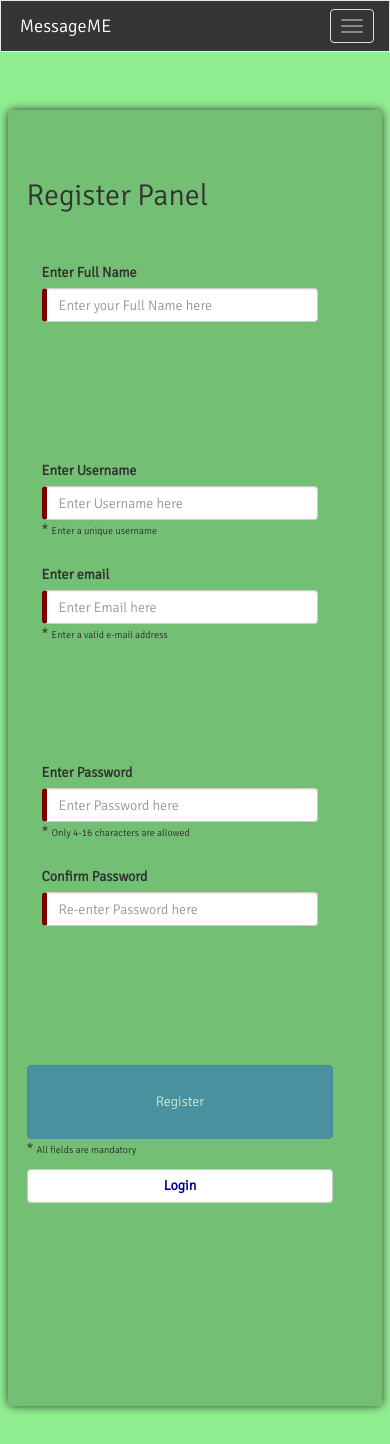
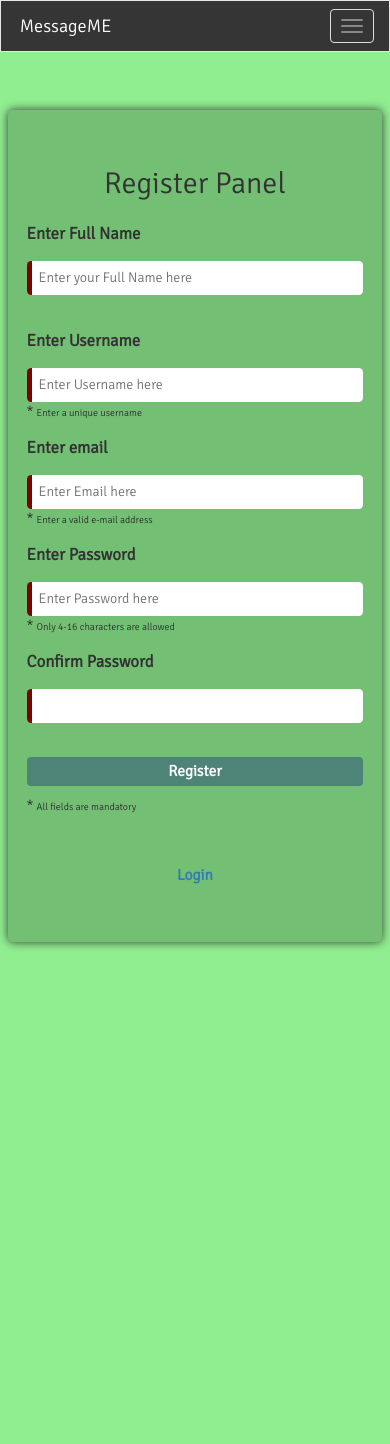
Before and after one commit to manishekaneja/anyMessApplication_a2, an Angular app: page /account/register in a window 390 px wide. After the commit the page ends 980 px from the top, so only its background shows below. Built offline with nearby package versions, Linux system fonts and the light colour scheme.

Commit message:
changes done

```diff
--- a/src/app/dashboard/dashboard.component.css
+++ b/src/app/dashboard/dashboard.component.css
@@ -19,17 +19,6 @@
   .scroll-box::-webkit-scrollbar-thumb {
     background: rgba(0,0,0,.2);
   }
-  .cover-bar {
-    position: absolute;
-    background: #fff;;
-    height: 100%;
-    top: 0;
-    right: 0;
-    width: .4em;
-    -webkit-transition: all .5s;
-    opacity: 1;
-  }
-  /* MAGIC HAPPENS HERE */
   .scroll-bar-wrap:hover .cover-bar {
      opacity: 0;
     -webkit-transition: all .5s;
@@ -46,3 +35,20 @@
   .link{
     color:rgb(71, 71, 247);
   }
+  #upperbox{
+    padding: 1em;
+    background-color: rgba(65,65,65,0.3);
+    box-shadow: 0px 0px 5px #000;
+  }
+  #lowerbox{
+    background-color:rgba(255,255,255,0.9);
+    box-shadow: 0px 0px 5px #aaa;
+    margin-top:10px;
+    padding:1em;
+
+  }
+  @media(min-width:768px){
+    #lowerbox{
+      padding:5em;
+    }
+  }
--- a/src/app/dashboard/dashboard.component.html
+++ b/src/app/dashboard/dashboard.component.html
@@ -1,7 +1,6 @@
-<div id="container">
-  <div class="container col-sm-12" style="background-color: lightgrey;height:200px;">
-    <div id="userinfo" style="margin:10px">
-      <div class="figure" style="background-color: black;width:100px;height:100px;margin:0px auto;border-radius:50%;overflow:hidden;">
+<div>
+  <div id="upperbox">
+    <div style="background-color: black;width:100px;height:100px;margin:0px auto;border-radius:50%;overflow:hidden;">
       <img src="" alt="nf">
     </div>
     <div class="text" style="display:block;text-align: center;font-weight:700;">
@@ -16,9 +15,7 @@
     <a routerLink="/user/{{details.username}}" class="bold link">{{this.ajax.URL}}/{{details.username}}
     </a>
   </div>
-  </div>
-  <div class="container col-sm-12" style="background-color: white;padding:50px;margin-top:10px;">
-    <!-- Nav tabs -->
+  <div id="lowerbox">
     <ul class="nav nav-pills nav-justified" role="tablist">
       <li role="presentation" [ngClass]="{'active':showthis}" (click)="showthis=true;">
         <a> Received
@@ -28,8 +25,6 @@
         <a> Favorites</a>
       </li>
     </ul>
-
-    <!-- Tab panes -->
     <div class="tab-content scroll-box" style="height:400px;overflow-y:scroll;">
       <app-message-list [myList]="details.messages" *ngIf="showthis"></app-message-list>
       <app-message-list [myList]="ajax.userdata.messages|getFav" *ngIf="!showthis"></app-message-list>
--- a/src/app/register/register.component.css
+++ b/src/app/register/register.component.css
@@ -5,8 +5,6 @@
     /* overflow: hidden; */
  /*padding: 20px;
  margin-bottom: 10px;
-
-
 } */
 
 #formcss>*{
@@ -27,7 +25,7 @@ form{
     display: grid;
     grid-gap: 10px;
     grid-template-columns: 1fr 6fr;
-    grid-auto-rows:2fr 2fr 1fr 1fr;
+    grid-auto-rows:2fr 2fr 2fr 2fr 2fr 1.3fr 0.1fr 0.2fr;
 }
 form>label{
     font-size: 1.2em;
@@ -37,17 +35,17 @@ form>div{
     width: 100%;
     height: 100%;
     flex-direction: column;
-    }
-    form>div>input{
+}
+form>div>input{
         padding: 0.5em;
         border: 0px;
         border-radius: 0.3em;
         font-size: 1em;
-    }
-    form>button,form>a{
+}
+form>button,form>a{
         grid-column-start: 1;
         grid-column-end: 3;
-    }
+}
 
 @media(max-width:425px){
     form{
@@ -68,6 +66,8 @@ form>div{
 form>button,form>a{
     text-align: center;
         border: 0px;
+        display: inline-block;
+        width: 100%!important;
         padding: auto;
         font-weight: 700;
         font-size: 1.1em;
--- a/src/app/register/register.component.html
+++ b/src/app/register/register.component.html
@@ -1,4 +1,48 @@
 <div id="formcss">
+  <h2>Register Panel</h2>
+  <form #myform="ngForm">
+    <label for="fullName">Enter Full Name</label>
+    <div>
+      <input type="text" id="fullName" name="fullName" required placeholder="Enter your Full Name here" required [(ngModel)]="data.fullName"
+        #username="ngModel">
+    </div>
+    <label for="username">Enter Username</label>
+    <div>
+      <input type="text" id="username" name="username" required placeholder="Enter Username here" required [(ngModel)]="data.username"
+        #username="ngModel">
+      <span>*
+        <span style="font-size:10px;"> Enter a unique username</span>
+      </span>
+    </div>
+    <label for="email">Enter email</label>
+    <div>
+      <input type="text" id="email" name="email" pattern="^([a-zA-Z0-9_\-\.]+)@([a-zA-Z0-9_\-\.]+)\.([a-zA-Z]{2,5})$" placeholder="Enter Email here"
+        required [(ngModel)]="data.email" #username="ngModel">
+      <span>*
+        <span style="font-size:10px;"> Enter a valid e-mail address</span>
+      </span>
+    </div>
+    <label for="password">Enter Password</label>
+    <div>
+      <input type="password" name="password" id="password" placeholder="Enter Password here" required minlength="4" maxlength="16"
+        [(ngModel)]="data.password" #password="ngModel">
+      <span>*
+        <span style="font-size:10px;"> Only 4-16 characters are allowed</span>
+      </span>
+    </div>
+    <label for="cpassword">Confirm Password</label>
+    <div>
+      <input type="password" name="cpassword" id="cpassword" laceholder="Re-enter Password here" required appEqualCheck [equalCheck]="data.password"
+        maxlength="16" [(ngModel)]="data.cpassword" #cpassword="ngModel">
+    </div>
+      <button type="submit" [disabled]="!myform.form.valid" (click)="doRegister()">Register</button>
+      <span>*
+        <span style="font-size:10px;"> All fields are mandatory</span>
+      </span>
+    <a routerLink="/account/login">
+      Login
+    </a>
+  </form>
   <div class=" message alert alert-danger  col-md-6 col-md-offset-3 col-sm-8 col-sm-offset-2" *ngIf="invalidAttempt" style="text-align:center"
     role="alert">
     <strong>Either Username is unavilable or details are not valid </strong>
@@ -13,65 +57,4 @@
       <span style="font-size:10px;display:block;">Don't navigate from this Section</span>
     </strong>
   </div>
-  <form #myform="ngForm" class="form-horizontal col-md-6 col-md-offset-3 col-sm-8 col-sm-offset-2">
-    <div class="form-group box">
-      <h2>Register Panel</h2>
-    </div>
-    <div class="form-group">
-      <label for="fullName" class="col-sm-3 control-label">Enter Full Name</label>
-      <div class="col-sm-9">
-        <input type="text" id="fullName" name="fullName" class="form-control" required placeholder="Enter your Full Name here" required
-          [(ngModel)]="data.fullName" #username="ngModel">
-      </div>
-    </div>
-    <div class="form-group">
-      <label for="username" class="col-sm-3 control-label">Enter Username</label>
-      <div class="col-sm-9">
-        <input type="text" id="username" name="username" class="form-control" required placeholder="Enter Username here" required
-          [(ngModel)]="data.username" #username="ngModel">
-        <span>*
-          <span style="font-size:10px;"> Enter a unique username</span>
-        </span>
-      </div>
-    </div>
-    <div class="form-group">
-      <label for="email" class="col-sm-3 control-label">Enter email</label>
-      <div class="col-sm-9">
-        <input type="text" id="email" name="email" class="form-control" pattern="^([a-zA-Z0-9_\-\.]+)@([a-zA-Z0-9_\-\.]+)\.([a-zA-Z]{2,5})$"
-          placeholder="Enter Email here" required [(ngModel)]="data.email" #username="ngModel">
-        <span>*
-          <span style="font-size:10px;"> Enter a valid e-mail address</span>
-        </span>
-      </div>
-    </div>
-    <div class="form-group">
-      <label for="password" class="col-sm-3 control-label">Enter Password</label>
-      <div class="col-sm-9">
-        <input type="password" name="password" id="password"  class="form-control" placeholder="Enter Password here" required minlength="4"
-          maxlength="16" [(ngModel)]="data.password" #password="ngModel">
-        <span>*
-          <span style="font-size:10px;"> Only 4-16 characters are allowed</span>
-        </span>
-      </div>
-    </div>
-    <div class="form-group">
-      <label for="cpassword" class="col-sm-3 control-label">Confirm Password</label>
-      <div class="col-sm-9">
-        <input type="password" name="cpassword" id="cpassword" class="form-control" placeholder="Re-enter Password here" required appEqualCheck [equalCheck]="data.password"
-          maxlength="16"  [(ngModel)]="data.cpassword" #cpassword="ngModel">
-      </div>
-    </div>
-    <div class="form-group">
-      <button type="submit" [disabled]="!myform.form.valid" class="btn btn-primary col-sm-12" style="width:100%;height:100%;" (click)="doRegister()">Register</button>
-      <span>*
-        <span style="font-size:10px;"> All fields are mandatory</span>
-      </span>
-    </div>
-    <div class="form-group" style="text-align:center">
-      <a routerLink="/account/login">
-        <button class="btn btn-default col-xs-12" style="overflow:hidden;color:darkblue;font-weight:900">
-          Login </button>
-      </a>
-    </div>
-  </form>
 </div>
--- a/src/app/setting/setting.component.css
+++ b/src/app/setting/setting.component.css
@@ -1,8 +1,10 @@
 #formcss{
-    border: 1px solid black;
+    box-shadow: 0px 0px 10px black!important;
     border-radius: 5px;
-    background-color: lightblue;
+    /* background-color: rgba(173, 216, 230,0.7); */
     overflow: hidden;
+    background-color: rgba(80, 80, 80,0.3);
+
  padding: 20px;
  margin-bottom: 10px;
 
--- a/src/app/user-message/user-message.component.css
+++ b/src/app/user-message/user-message.component.css
@@ -0,0 +1,18 @@
+#box{
+    box-shadow: 0px 0px 10px black;
+    padding: 1em;
+    background-color: rgba(55, 127, 80,0.5)
+}
+textarea{
+    box-shadow: 0px 0px 5px black;
+    width:100%;margin:0px auto;padding:10px;
+    background-color: white;
+}
+button{
+    width: 100%;
+    padding: 0.5em;
+    border: 0px;
+    background-color: #505050;
+    color: white;
+    box-shadow: 0px 0px 10px white;
+}
--- a/src/app/user-message/user-message.component.html
+++ b/src/app/user-message/user-message.component.html
@@ -1,6 +1,6 @@
-<div id="container">
-  <div class="container col-sm-12" style="background-color: lightgrey;box-shadow:black 0px 0px 10px;margin:10px auto;">
-    <div id="userinfo" style="margin:10px">
+<div>
+  <div id="box">
+    <div id="userinfo" >
       <div class="figure" style="background-color: black;width:100px;height:100px;margin:0px auto;border-radius:50%;overflow:hidden;">
         <img src="" alt="nf">
       </div>
@@ -8,9 +8,9 @@
         {{this.fullname}} </div>
       <form #messform="ngForm" style="margin-top:10px;text-align: center">
         <label for="message" style="display:block;text-align: center"> Just leave a Message</label>
-        <textarea name="message" id="message" rows="5" style="width:100%;margin:0px auto;padding:10px;" [(ngModel)]="addMessage"
+        <textarea name="message" id="message" rows="5" [(ngModel)]="addMessage"
           required #message="ngModel"></textarea>
-        <button [disabled]="message.invalid" class="btn btn-success" (click)="send()"> Send </button>
+        <button [disabled]="message.invalid" (click)="send()"> Send </button>
       </form>
     </div>
   </div>
```
Lines whose indentation alone changed are shown as unchanged.
